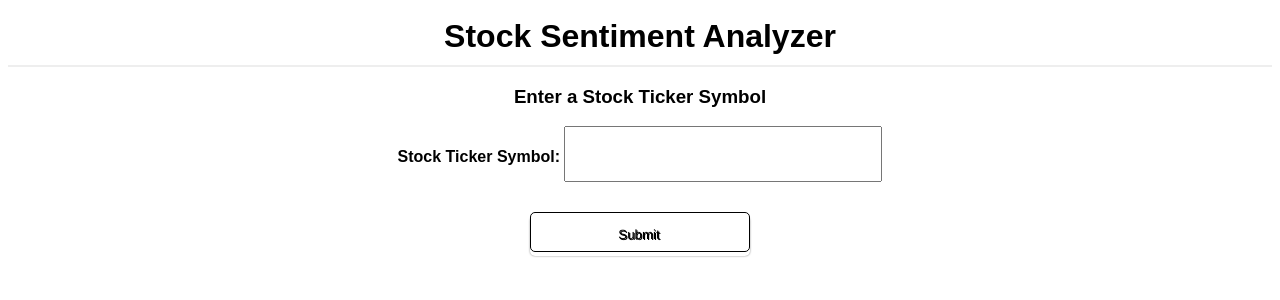
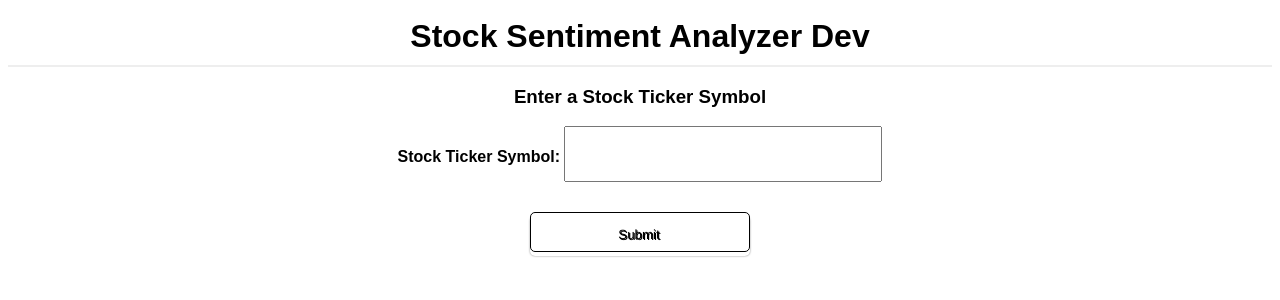
Before and after one commit to haaden/MSDS_434, a Flask app: page / in a window 1280 px wide. Shown: the top 300 px of the page. Run offline with Flask 2, Linux system fonts and the light colour scheme.

Commit message:
update index dev

```diff
--- a/templates/index.html
+++ b/templates/index.html
@@ -125,7 +125,7 @@
 
 	<body style="font-family:arial, sans-serif", style="width: 70%">
 		<center>
-			<h1 style="padding:10px">Stock Sentiment Analyzer</h1>
+			<h1 style="padding:10px">Stock Sentiment Analyzer Dev</h1>
 
 			<h3>Enter a Stock Ticker Symbol </h3>
 
```
